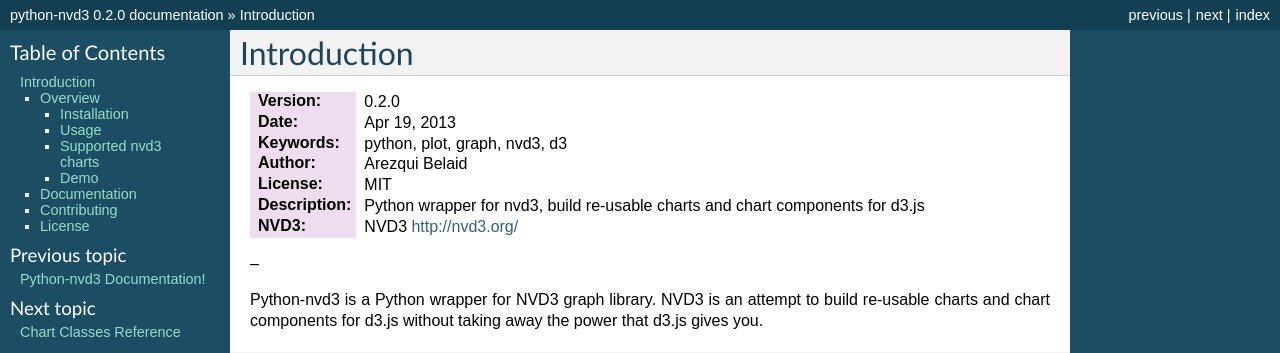
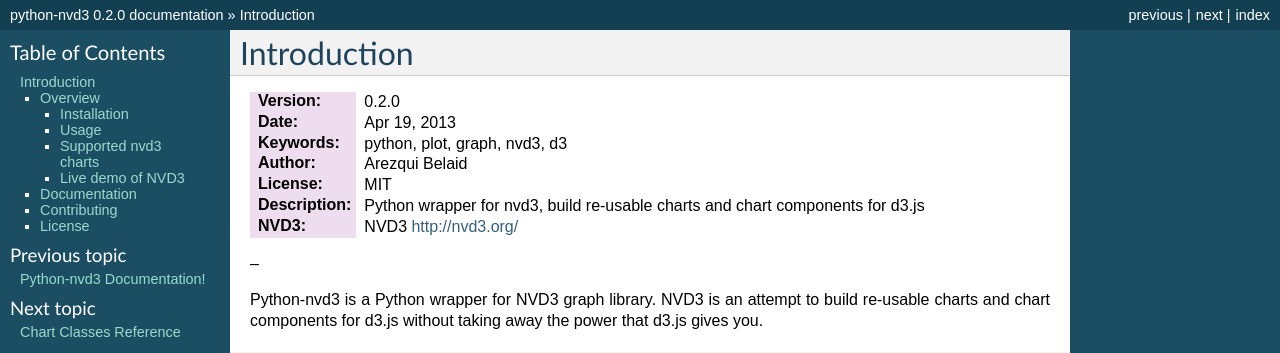
Before and after one commit to areski/python-nvd3, a Sphinx documentation site: the page built from docs/source/introduction.rst, in a window 1280 px wide and 900 px high. Shown: the top 353 px of the window. Built offline with Sphinx 7.4.7, drawn with Linux system fonts in a browser that asks for light colours; some of the changed text lies outside the part shown.

Commit message:
update doc

```diff
--- a/docs/source/includes/introduction.txt
+++ b/docs/source/includes/introduction.txt
@@ -108,12 +108,13 @@
 .. image:: _static/screenshot/scatterChart.png
 
 
-.. _demo:
+.. _live_demo:
 
-Demo
-----
+Live demo of NVD3
+-----------------
 
 See a live demo on jsfiddle : http://jsfiddle.net/4KuSx/
+
 
 
 .. _documentation:
```
